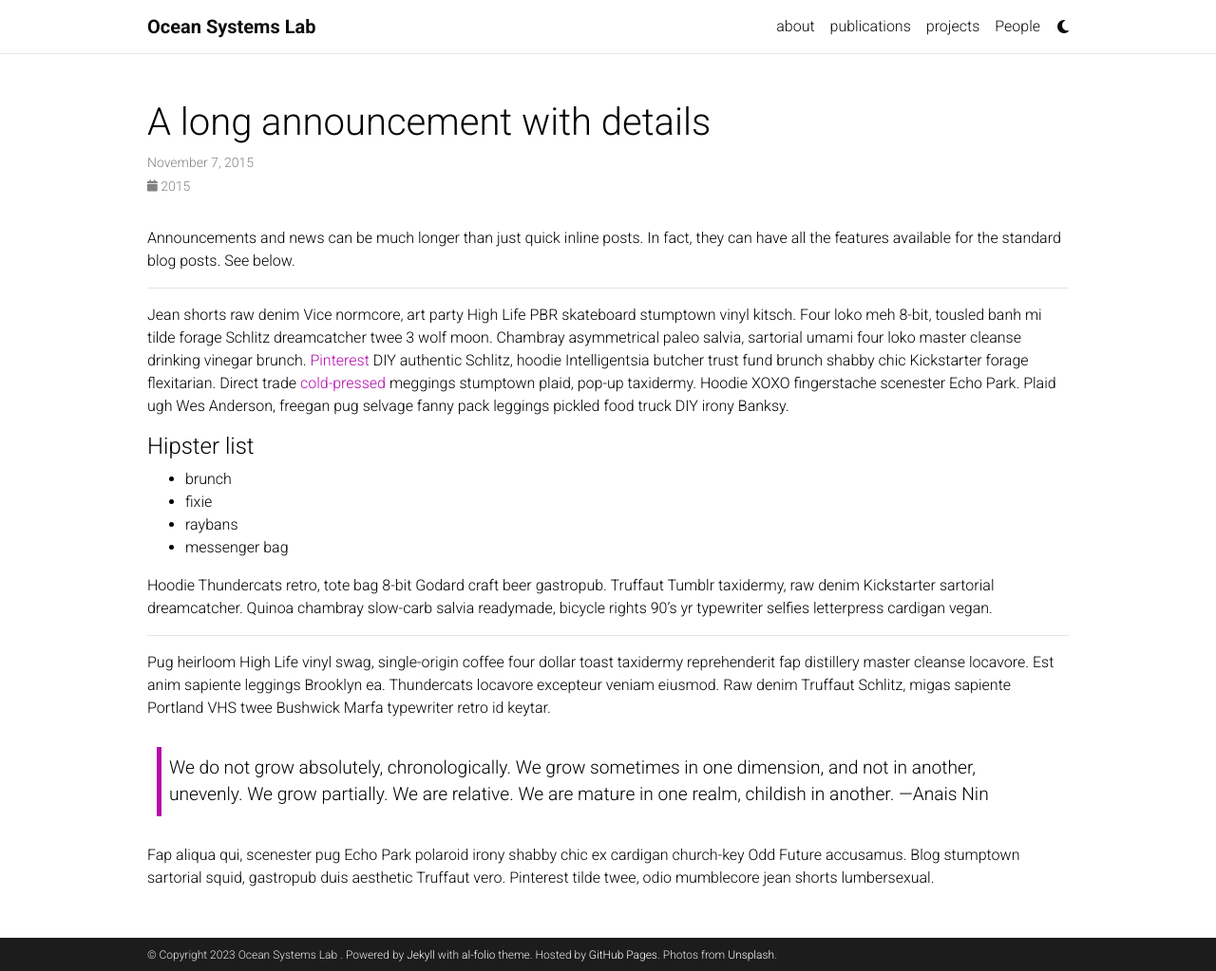
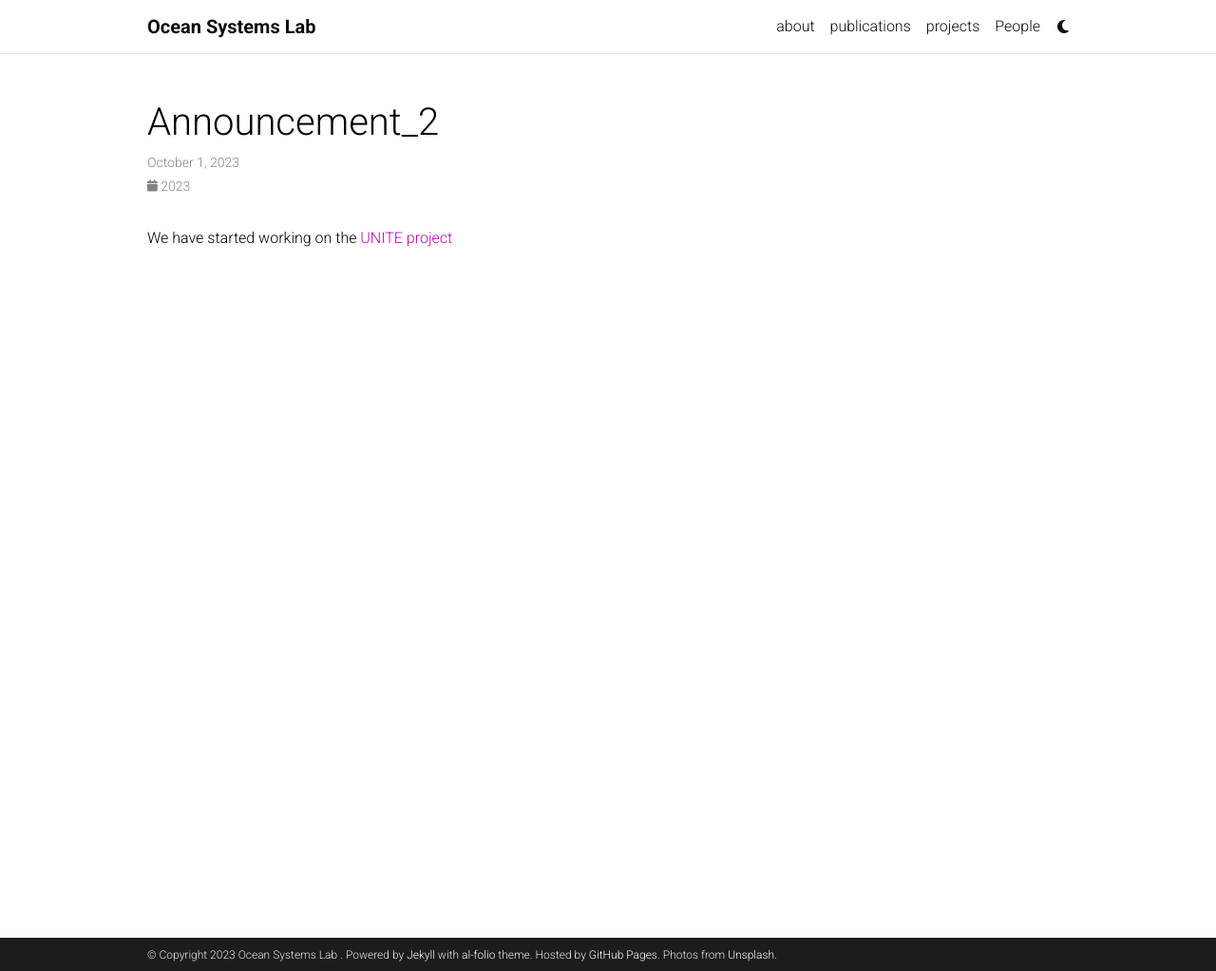
Before and after one commit to oceansystemslab/oceansystemslab.github.io, a Jekyll site: the page built from _news/announcement_2.md, in a window 1280 px wide and 1023 px high. Shown: the whole window at 95% size. Built offline with Jekyll 4.4.1, drawn with Linux system fonts in a browser that asks for light colours; comment, search, counter and statistics services are not loaded; a style sheet for code colours, icons or effects is not loaded.

Commit message:
announcements

```diff
--- a/_news/announcement_2.md
+++ b/_news/announcement_2.md
@@ -1,32 +1,9 @@
 ---
 layout: post
-title: A long announcement with details
-date: 2015-11-07 16:11:00-0400
+date: 2023-10-01 16:11:00-0400
 inline: false
 related_posts: false
 ---
 
-Announcements and news can be much longer than just quick inline posts. In fact, they can have all the features available for the standard blog posts. See below.
 
-***
-
-Jean shorts raw denim Vice normcore, art party High Life PBR skateboard stumptown vinyl kitsch. Four loko meh 8-bit, tousled banh mi tilde forage Schlitz dreamcatcher twee 3 wolf moon. Chambray asymmetrical paleo salvia, sartorial umami four loko master cleanse drinking vinegar brunch. <a href="https://www.pinterest.com">Pinterest</a> DIY authentic Schlitz, hoodie Intelligentsia butcher trust fund brunch shabby chic Kickstarter forage flexitarian. Direct trade <a href="https://en.wikipedia.org/wiki/Cold-pressed_juice">cold-pressed</a> meggings stumptown plaid, pop-up taxidermy. Hoodie XOXO fingerstache scenester Echo Park. Plaid ugh Wes Anderson, freegan pug selvage fanny pack leggings pickled food truck DIY irony Banksy.
-
-#### Hipster list
-<ul>
-    <li>brunch</li>
-    <li>fixie</li>
-    <li>raybans</li>
-    <li>messenger bag</li>
-</ul>
-
-Hoodie Thundercats retro, tote bag 8-bit Godard craft beer gastropub. Truffaut Tumblr taxidermy, raw denim Kickstarter sartorial dreamcatcher. Quinoa chambray slow-carb salvia readymade, bicycle rights 90's yr typewriter selfies letterpress cardigan vegan.
-
-***
-
-Pug heirloom High Life vinyl swag, single-origin coffee four dollar toast taxidermy reprehenderit fap distillery master cleanse locavore. Est anim sapiente leggings Brooklyn ea. Thundercats locavore excepteur veniam eiusmod. Raw denim Truffaut Schlitz, migas sapiente Portland VHS twee Bushwick Marfa typewriter retro id keytar.
-
-> We do not grow absolutely, chronologically. We grow sometimes in one dimension, and not in another, unevenly. We grow partially. We are relative. We are mature in one realm, childish in another.
-> —Anais Nin
-
-Fap aliqua qui, scenester pug Echo Park polaroid irony shabby chic ex cardigan church-key Odd Future accusamus. Blog stumptown sartorial squid, gastropub duis aesthetic Truffaut vero. Pinterest tilde twee, odio mumblecore jean shorts lumbersexual.
+We have started working on the [UNITE project](https://www.hw.ac.uk/news/articles/2023/crewless-maintenance-vessels-to-support.htm)
```
Also changed, not shown: _news/announcement_3.md (+2 -2 lines).
